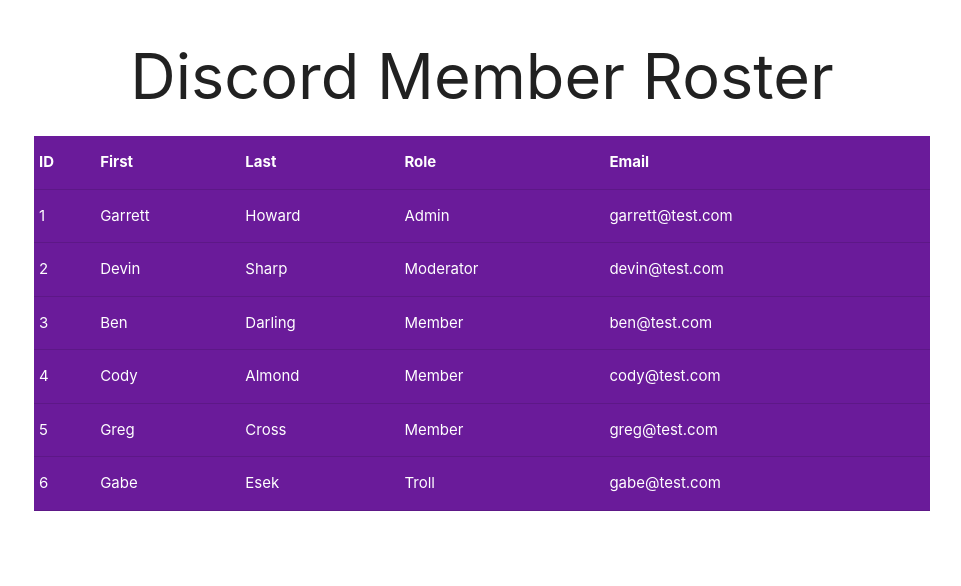
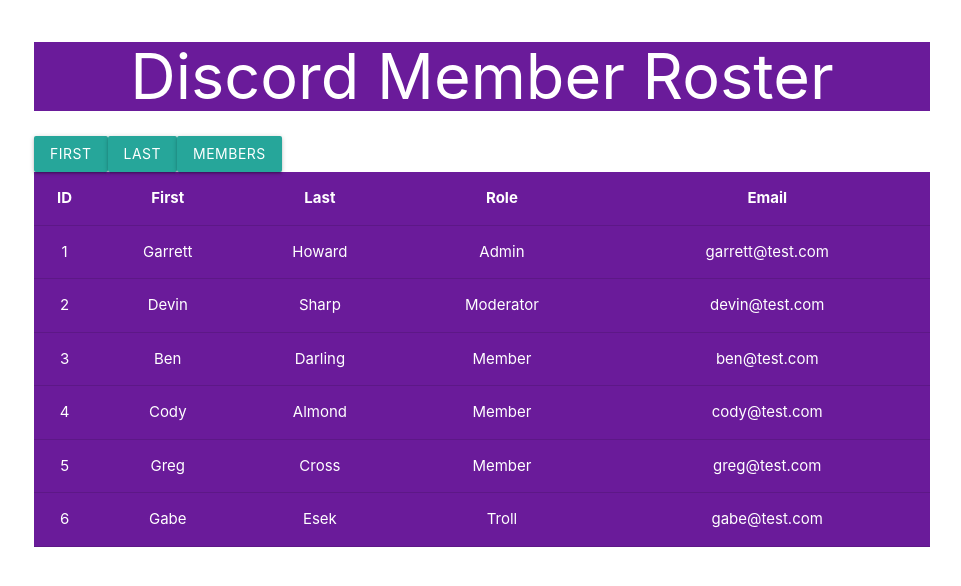
Before and after one commit to meta-byte/discord_react_directory, a React (Create React App) app: page / in a window 1280 px wide. Shown: the top 586 px of the page, without its empty margins (158-1119 px from the left). Built offline with nearby package versions, Linux system fonts and the light colour scheme.

Commit message:
moved components into their own files to make styling easier, added buttons for sorting and filtering

```diff
--- a/src/App.js
+++ b/src/App.js
@@ -7,9 +7,7 @@
 function App() {
   return (
     <Router>
-      <div>
-        <Route exact path="/" component={Home} />
-      </div>
+      <Route exact path="/" component={Home} />
     </Router>
   )
 }
--- /dev/null
+++ b/src/Components/Buttons/Buttons.js
@@ -0,0 +1,17 @@
+// button class="btn waves-effect waves-light" type="submit" name="action">Submit
+//     <i class="material-icons right">send</i>
+//   </button>
+
+import React from "react";
+
+function Buttons(props) {
+    return (
+        <div className="Row">
+            <button className="btn waves-effect waves-light">First</button>
+            <button className="btn waves-effect waves-light">Last</button>
+            <button className="btn waves-effect waves-light">Members</button>
+        </div>
+    )
+}
+
+export default Buttons
--- a/src/Components/EmployeeTable.js
+++ b/src/Components/EmployeeTable/EmployeeTable.js
@@ -1,12 +1,12 @@
 import React, { Component } from "react";
-import Employee from "./Employee";
+import Employee from "../Employee/Employee";
 import employees from "../employees.json"
 
 class EmployeeTable extends Component {
     render() {
         return (
-            <div className="container white-text">
-                <table className="highlight purple darken-3">
+            <div className="white-text">
+                <table className="highlight centered purple darken-3">
                     <thead>
                         <tr>
                             <th>ID</th>
--- a/src/Components/Header.js
+++ b/src/Components/Header/Header.js
@@ -2,7 +2,7 @@
 
 function Header() {
     return (
-        <div className="container center-align">
+        <div className="center-align purple darken-3 white-text">
             <h1>Discord Member Roster</h1>
         </div>
     )
--- /dev/null
+++ b/src/Components/Wrapper.js
@@ -0,0 +1,8 @@
+import React from "react";
+
+
+function Wrapper(props) {
+    return <main className="container" {...props} />;
+}
+
+export default Wrapper;
--- a/src/Pages/Home.js
+++ b/src/Pages/Home.js
@@ -1,13 +1,17 @@
 import React from "react";
-import EmployeeTable from "../Components/EmployeeTable"
-import Header from "../Components/Header";
+import EmployeeTable from "../Components/EmployeeTable/EmployeeTable"
+import Header from "../Components/Header/Header";
+import Wrapper from "../Components/Wrapper";
+import Buttons from "../Components/Buttons/Buttons";
+
 
 function Home() {
     return (
-        <div>
+        <Wrapper>
             <Header />
+            <Buttons />
             <EmployeeTable />
-        </div>
+        </Wrapper>
     )
 }
 
```
Also changed, not shown: src/Components/Employee/Employee.js (line endings or trailing spaces), src/Components/employees.json (renamed from src/employees.json).
